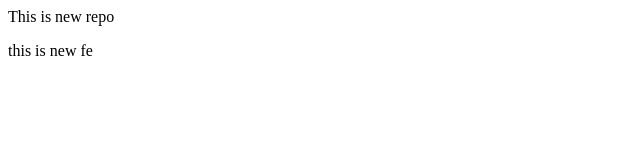
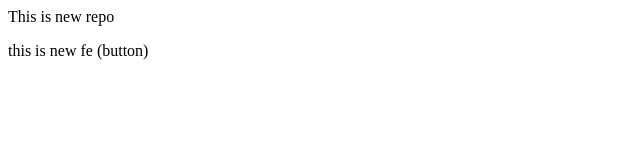
Before and after one commit to anmolsingh941513/localrepo, a plain HTML site: page index.htm in a window 1280 px wide. Shown: the full height of the page, 0-640 px from the left. Drawn offline with Linux system fonts and the light colour scheme.

```diff
--- a/index.htm
+++ b/index.htm
@@ -1,2 +1,2 @@
 <p>This is new repo</p>
-<p>this is new fe</p>
+<p>this is new fe (button)</p>
```
